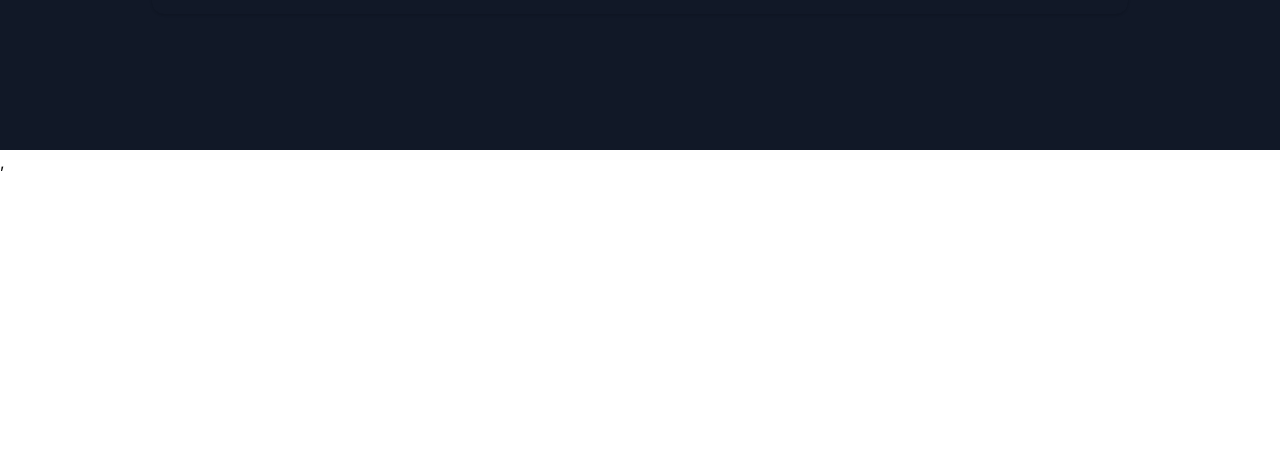
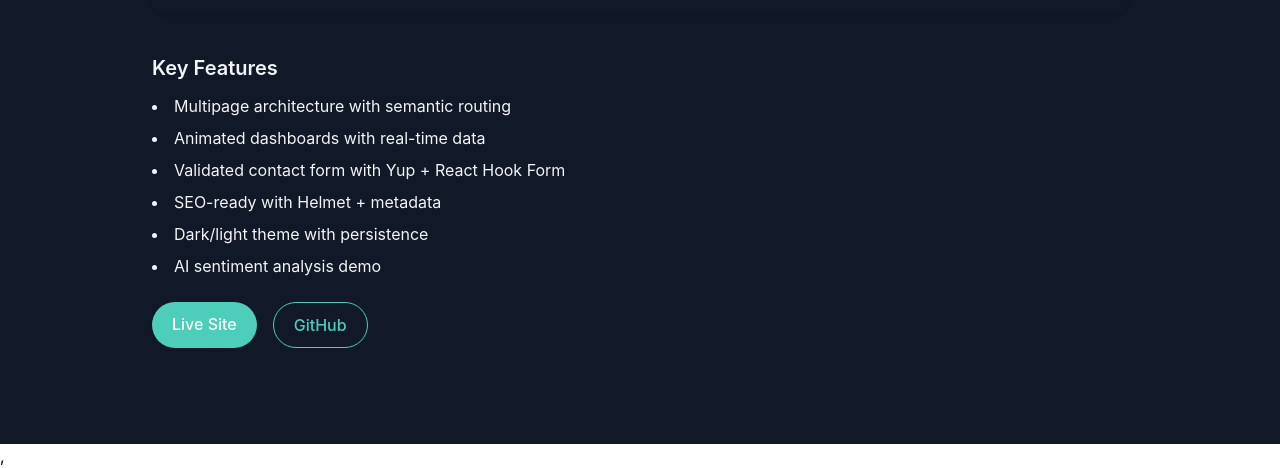
Before and after one commit to quim-romero/portfolio, a React (Vite) app: page /projects/novatech in a window 1280 px wide. Shown: the part 663-1131 px from the top of the page. Before the commit the page ends 837 px from the top, so only its background shows below. Built offline with nearby package versions, Linux system fonts and the light colour scheme; grey boxes are pictures that could not be loaded.

Commit message:
feat: render highlights and external links on project page

```diff
--- a/src/pages/ProjectDetail.tsx
+++ b/src/pages/ProjectDetail.tsx
@@ -48,6 +48,42 @@ export default function ProjectDetail() {
             />
           )}
         </div>
+
+        {project.highlights?.length ? (
+          <>
+            <h2 className="text-xl font-semibold mb-3">Key Features</h2>
+            <ul className="list-disc list-inside text-muted mb-6 space-y-2">
+              {project.highlights.map((point, i) => (
+                <li key={i}>{point}</li>
+              ))}
+            </ul>
+          </>
+        ) : null}
+
+        {project.liveUrl || project.githubUrl ? (
+          <div className="flex flex-wrap gap-4 mt-6">
+            {project.liveUrl && (
+              <a
+                href={project.liveUrl}
+                target="_blank"
+                rel="noopener noreferrer"
+                className="bg-brand text-white px-5 py-2.5 rounded-full font-medium shadow"
+              >
+                Live Site
+              </a>
+            )}
+            {project.githubUrl && (
+              <a
+                href={project.githubUrl}
+                target="_blank"
+                rel="noopener noreferrer"
+                className="border border-brand text-brand px-5 py-2.5 rounded-full font-medium hover:bg-brand/10"
+              >
+                GitHub
+              </a>
+            )}
+          </div>
+        ) : null}
       </section>
     </Layout>
   );
```
